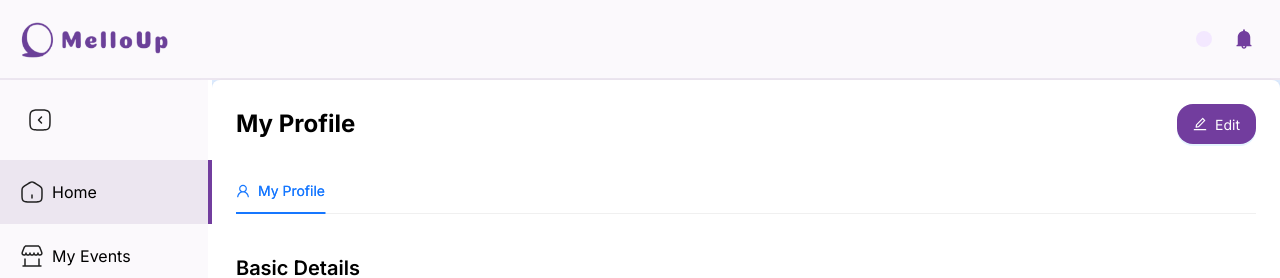
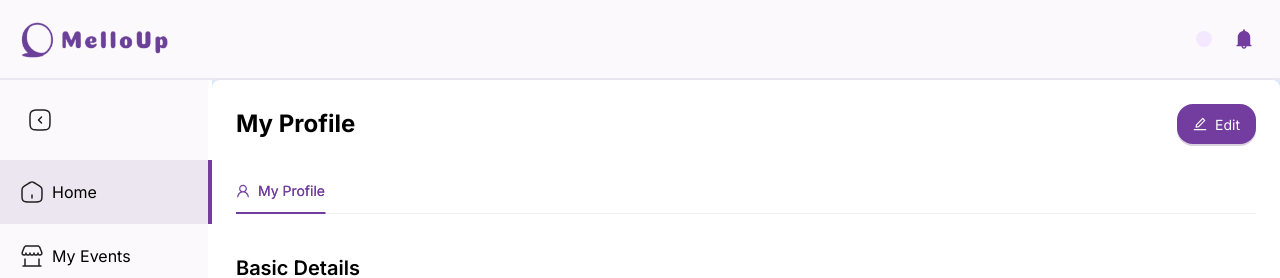
Before and after one commit to blacurrant/dispatcher.ca, a React (Vite) app: page /settings in a window 1280 px wide. Shown: the top 278 px of the page. Built offline with nearby package versions, Linux system fonts and the light colour scheme; no server answers.

Commit message:
ui changes

```diff
--- a/src/pages/privatePages/MyEvents/index.jsx
+++ b/src/pages/privatePages/MyEvents/index.jsx
@@ -1,5 +1,5 @@
 import React, { useState } from "react";
-import { Tabs, Select, Card, Button, Divider, Tooltip } from "antd";
+import { Tabs, Select, Card, Button, Divider, Tooltip, ConfigProvider } from "antd";
 import {
   RightOutlined,
   CalendarOutlined,
@@ -21,6 +21,15 @@ export default function MyEvents() {
   const navigate = useNavigate();
   // const events = useSelector((state) => state?.newEventSlice?.data);
   const dispatch = useDispatch();
+
+  const purpleTheme = {
+    token: {
+      colorPrimary: "#800080",
+      colorLink: "#800080",
+      colorLinkHover: "#a020f0",
+      borderRadius: 16,
+    },
+  };
 
   // console.log(events, "events");
 
@@ -119,8 +128,9 @@ export default function MyEvents() {
           Add New Event
         </Button>{" "}
       </div>
-      <Tabs
-        activeKey={activeTab}
+      <ConfigProvider theme={purpleTheme}>
+        <Tabs
+          activeKey={activeTab}
         onChange={setActiveTab}
         className="custom-tabs h-full"
       >
@@ -147,8 +157,9 @@ export default function MyEvents() {
             <EmptyEvents />
             <p className="text-lg font-light ">No Past Events!</p>
           </div>
-        </TabPane>
-      </Tabs>
+          </TabPane>
+        </Tabs>
+      </ConfigProvider>
     </div>
   );
 }
--- a/src/pages/privatePages/Settings/MyProfile.jsx
+++ b/src/pages/privatePages/Settings/MyProfile.jsx
@@ -1,5 +1,5 @@
 import { useEffect, useState } from "react";
-import { Input, Select, Button, Tabs } from "antd";
+import { Input, Select, Button, Tabs, ConfigProvider } from "antd";
 import { UserOutlined, EditOutlined } from "@ant-design/icons";
 import { getUserApi, updateUserApi } from "../../../api/Api_collection";
 import { useSelector } from "react-redux";
@@ -26,8 +26,14 @@ export default function UserProfile() {
 
   const userInfo = useSelector((state) => state?.currentUserSlice?.userInfo);
 
-
-
+  const purpleTheme = {
+    token: {
+      colorPrimary: "#723D9E",
+      colorLink: "#723D9E",
+      colorLinkHover: "#723D9E",
+      borderRadius: 16,
+    },
+  };
 
   const designations = [
     "CEO or Owner",
@@ -58,12 +64,15 @@ export default function UserProfile() {
     "Other",
   ];
 
-
   const fetchUserInfo = async () => {
     try {
       const res = await getUserApi();
       console.log(res, "userInfo");
-      const user = Array.isArray(res) ? res.find(user => user.email === userInfo?.email) : res.email === userInfo?.email ? res : null;
+      const user = Array.isArray(res)
+        ? res.find((user) => user.email === userInfo?.email)
+        : res.email === userInfo?.email
+        ? res
+        : null;
       if (user) {
         setFormData(user);
         console.log(user, "formData");
@@ -83,8 +92,6 @@ export default function UserProfile() {
     }
   };
 
-
-
   const handleInputChange = (name, value) => {
     setFormData((prevData) => ({ ...prevData, [name]: value }));
   };
@@ -93,8 +100,6 @@ export default function UserProfile() {
     console.log("Form data submitted:", formData);
     updateUserInfo();
   };
-
-
 
   useEffect(() => {
     fetchUserInfo();
@@ -106,8 +111,10 @@ export default function UserProfile() {
 
   return (
     <div className="w-full mx-auto h-[90vh] p-6 bg-white rounded-lg shadow overflow-auto">
+      <ConfigProvider theme={purpleTheme}>
         <div className="flex justify-between items-center mb-6">
           <h1 className="text-2xl font-bold">My Profile</h1>
+
           <Button
             type="primary"
             icon={<EditOutlined />}
@@ -146,7 +153,9 @@ export default function UserProfile() {
                 placeholder="Enter your first name"
                 className="!rounded-2xl h-12"
                 value={formData.first_name}
-              onChange={(e) => handleInputChange("first_name", e.target.value)}
+                onChange={(e) =>
+                  handleInputChange("first_name", e.target.value)
+                }
                 disabled={!isEditing}
               />
             </div>
@@ -347,7 +356,9 @@ export default function UserProfile() {
                 className={`w-24 h-12 rounded-2xl flex items-center justify-center ${
                   formData.is_sponser ? "bg-primary text-white" : "bg-gray-200"
                 }`}
-              onClick={() => isEditing && handleInputChange("is_sponser", true)}
+                onClick={() =>
+                  isEditing && handleInputChange("is_sponser", true)
+                }
                 disabled={!isEditing}
               >
                 Yes
@@ -377,6 +388,7 @@ export default function UserProfile() {
             Update
           </Button>
         </div>
+      </ConfigProvider>
     </div>
   );
 }
```
Lines whose indentation alone changed are shown as unchanged.
